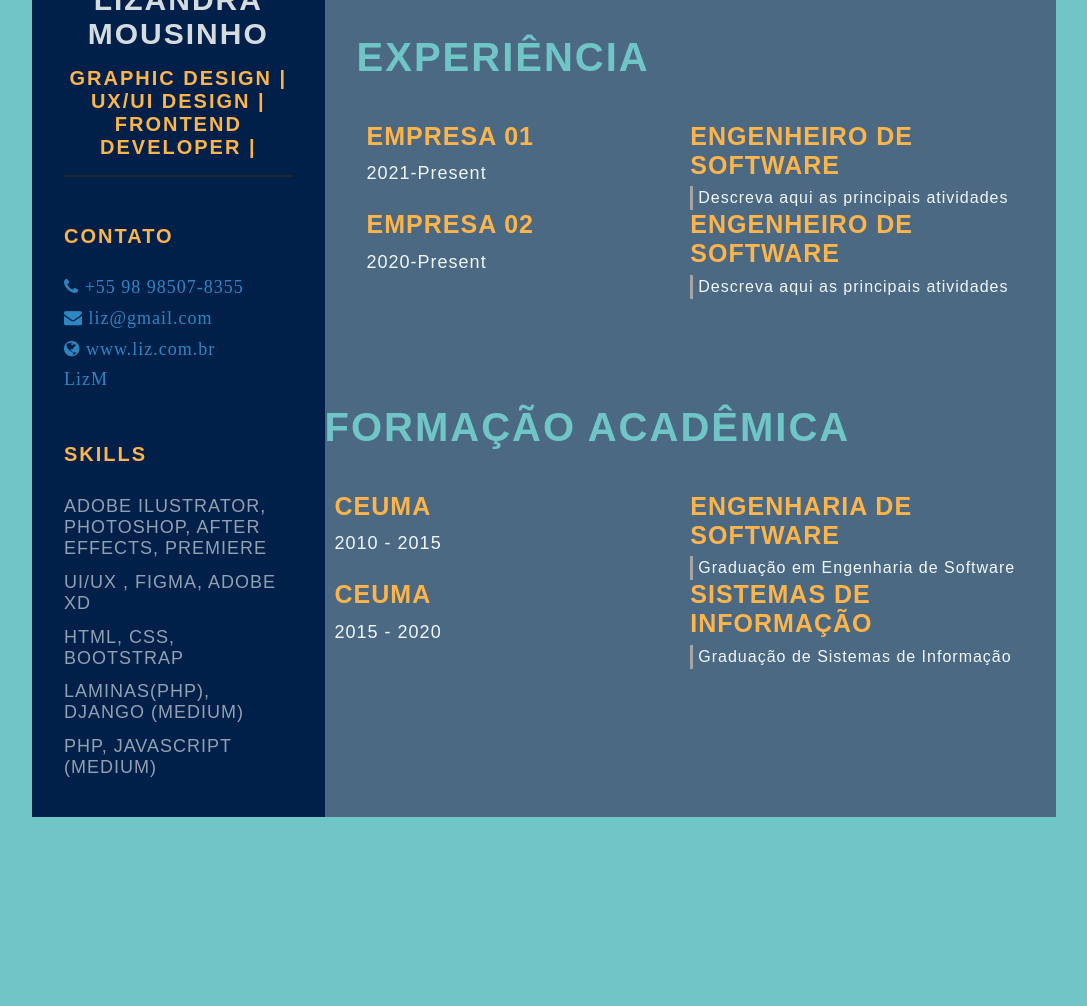
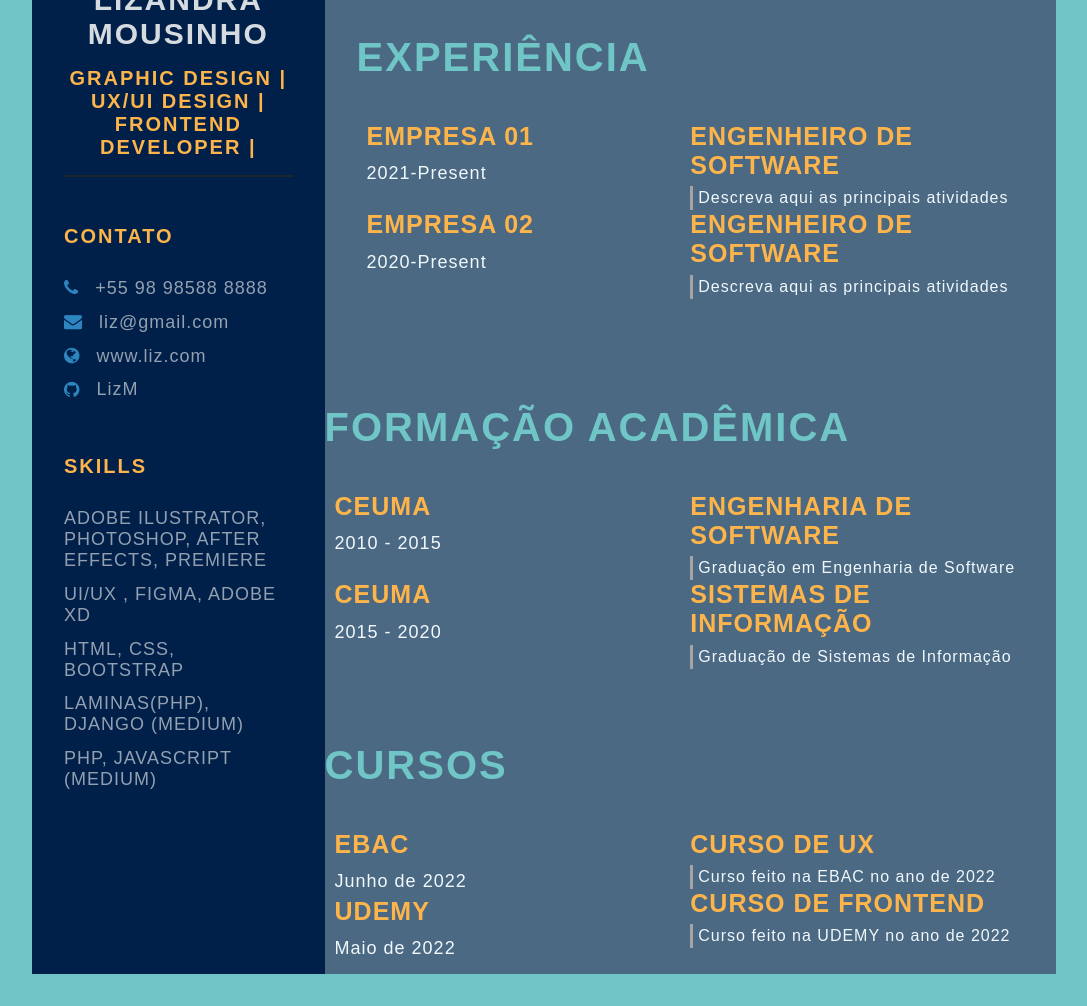
Before and after one commit to LizandraMousinho/devweekgit.github.io, a plain HTML site: page index.html in a window 1280 px wide. Shown: the part 330-1336 px from the top of the page, without its empty margins (96-1183 px from the left). Before the commit the page ends 1179 px from the top, so only its background shows below. Drawn offline with Linux system fonts and the light colour scheme; a web font is replaced by a local one.

Commit message:
adicionando cursos

```diff
--- a/index.html
+++ b/index.html
@@ -7,6 +7,11 @@
     <link rel="stylesheet" href="style.css">
     <link rel="stylesheet" href="css2.css">
     <link rel="stylesheet" href="font-awesome.min.css">
+
+     <!-- Google font  -->
+     <link rel="preconnect" href="https://fonts.googleapis.com/">
+     <link rel="preconnect" href="https://fonts.gstatic.com/" crossorigin="">
+
 </head>
 <body>
     <main class="resume-contents">
@@ -20,10 +25,17 @@
                 <div class="contact-info">
                     <p class="left-title"> Contato </p>
                     <ul>
-                        <li><i class="fa fa-phone"> +55 98 98507-8355</i> </li>
-                        <li><i class="fa fa-envelope"> liz@gmail.com</i> </li>
-                        <li><i class="fa fa-globe"> www.liz.com.br</i> </li>
-                        <li><i class="fa fa-githubs"> LizM </i> </li>
+
+
+                        <li><i class="fa fa-phone"></i>+55 98 98588 8888
+                        </li>
+                        <li><i class="fa fa-envelope"></i>liz@gmail.com
+                        </li>
+                        <li><i class="fa fa-globe"></i>www.liz.com
+                        </li>
+                        <li><i class="fa fa-github"></i>LizM
+                        </li>
+
                     </ul>
                 </div>
                 <div class="skills">
@@ -85,7 +97,7 @@
 
         </div>
 
-                </div>
+
 
 
                 <section class="education gap">
@@ -117,10 +129,41 @@
                 </div>
 
                 </section>
+
+                <section class="awards gaps">
+                    <div class="right-title"> Cursos </div>
+                    <div class="awards-contents">
+                        <div class="awards-left">
+                        <p class="awards-company-name">EBAC </p>
+                        <p class="awards-time-period">Junho de 2022</p>
+
+
+                            <p class="awards-company-name">UDEMY </p>
+                            <p class="awards-time-period">Maio de 2022</p>
+
+
+                    </div>
+
+                    <div class="awards-right">
+                        <p class="awards-name">Curso de UX </p>
+                        <p class="awards-desc">Curso feito na EBAC no ano de 2022</p>
+
+
+
+                        <div class="awards-right">
+                            <p class="awards-name">Curso de FrontEnd </p>
+                            <p class="awards-desc">Curso feito na UDEMY no ano de 2022</p>
+
+                    </div>
+
+
+                    </div>
+
+                </div></section>
             </section>
 
 
 
     </main>
-</body>
-</html>
+
+</body></html>
```
